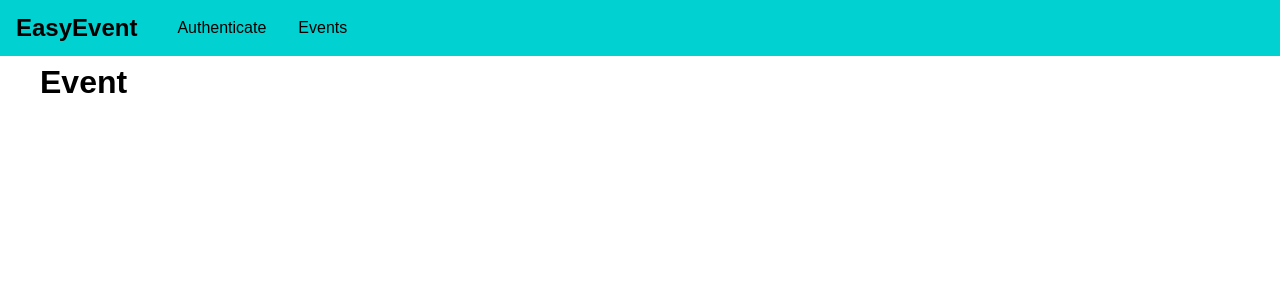
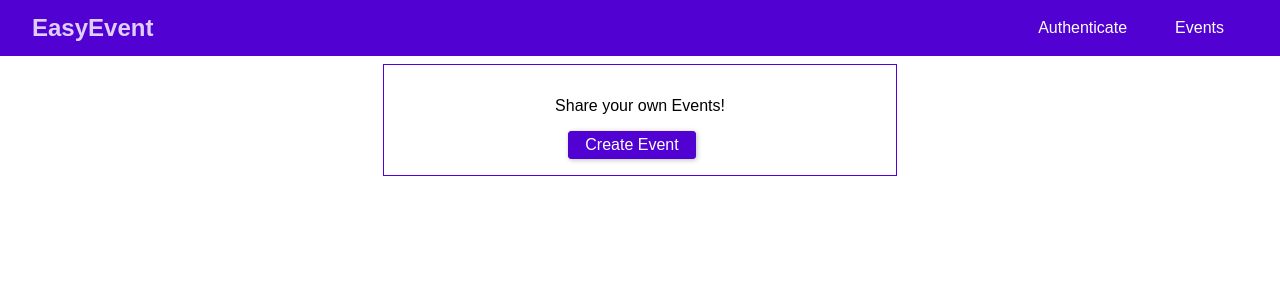
Before and after one commit to anju3684/GraphQL-Learning, a React (Create React App) app in the folder frontend/: page /events in a window 1280 px wide. Shown: the top 300 px of the page. Built offline with nearby package versions, Linux system fonts and the light colour scheme.

Commit message:
added model for events

```diff
--- a/frontend/src/App.js
+++ b/frontend/src/App.js
@@ -34,12 +34,13 @@
     <MainNavigation/>
     <main className="main_content">
       <Routes>
-        {!this.state.token && <Route path="/" element={<Navigate to="/auth"></Navigate>} exact></Route>}
+        {!this.state.token && <Route path="*" element={<Navigate to="/auth"></Navigate>} exact></Route>}
         {this.state.token && <Route path="/" element={<Navigate to="/events"></Navigate>} exact></Route>}
         {this.state.token && <Route path="/auth" element={<Navigate to="/events"></Navigate>} exact></Route>}
-        {!this.state.token && <Route path="/auth" element={<Auth/>}></Route>}
+
         <Route path="/events" element={<Event/>}></Route>
         {this.state.token && <Route path="/bookings" element={<Booking/>}></Route>}
+        {!this.state.token && <Route path="/auth" element={<Auth/>}></Route>}
       </Routes>
       </main>
       </AuthContext.Provider>
--- /dev/null
+++ b/frontend/src/components/Backdrop/Backdrop.css
@@ -0,0 +1,8 @@
+.backdrop {
+    position: fixed;
+    top: 0;
+    left: 0;
+    height: 100vh;
+    width: 100%;
+    background: rgba(0, 0, 0, 0.75);
+  }
--- /dev/null
+++ b/frontend/src/components/Backdrop/Backdrop.js
@@ -0,0 +1,7 @@
+import React from 'react';
+
+import './Backdrop.css';
+
+const backdrop = props => <div className="backdrop"></div>;
+
+export default backdrop;
--- /dev/null
+++ b/frontend/src/components/Modal/Modal.css
@@ -0,0 +1,36 @@
+.modal {
+    width: 90%;
+    background: white;
+    box-shadow: 0 2px 8px rgba(0, 0, 0, 0.26);
+    position: fixed;
+    top: 20vh;
+    left: 5%;
+  }
+
+  .modal__header {
+    padding: 1rem;
+    background: #5101d1;
+    color: white;
+  }
+
+  .modal__header h1 {
+    margin: 0;
+    font-size: 1.25rem;
+  }
+
+  .modal__content {
+    padding: 1rem;
+  }
+
+  .modal__actions {
+    display: flex;
+    justify-content: flex-end;
+    padding: 1rem;
+  }
+
+  @media (min-width: 768px) {
+    .modal {
+      width: 30rem;
+      left: calc((100% - 30rem) / 2);
+    }
+  }
--- /dev/null
+++ b/frontend/src/components/Modal/Modal.js
@@ -0,0 +1,26 @@
+import React from 'react';
+
+import './Modal.css';
+
+const modal = props => (
+  <div className="modal">
+    <header className="modal__header">
+      <h1>{props.title}</h1>
+    </header>
+    <section className="modal__content">{props.children}</section>
+    <section className="modal__actions">
+      {props.canCancel && (
+        <button className="btn" onClick={props.onCancel}>
+          Cancel
+        </button>
+      )}
+      {props.canConfirm && (
+        <button className="btn" onClick={props.onConfirm}>
+          Confirm
+        </button>
+      )}
+    </section>
+  </div>
+);
+
+export default modal;
--- a/frontend/src/components/Navigation/MainNavigation.css
+++ b/frontend/src/components/Navigation/MainNavigation.css
@@ -4,15 +4,18 @@
   top: 0;
   width: 100%;
   height: 3.5rem;
-    background: #01d1d1;
-    padding: 0 1rem;
+  background: #5101d1;
+  padding: 0 2rem;
   display: flex;
   align-items: center;
+  justify-content: space-between;
+  box-sizing: border-box;
 }
 
 .main-navigation__logo h1 {
   margin: 0;
   font-size: 1.5rem;
+  color: #dfcefc;
 }
 
 .main-navigation__items {
@@ -24,19 +27,32 @@
   list-style: none;
   padding: 0;
   margin: 0;
+  align-items: center;
 }
 
 .main-navigation__items li {
   margin: 0 1rem;
 }
 
-  .main-navigation__items a {
+.main-navigation__items a,
+.main-navigation__items button {
   text-decoration: none;
-    color: #000;
+  color: white;
+  padding: 0.25rem 0.5rem;
+  border: none;
+  font: inherit;
+  background: transparent;
+  cursor: pointer;
+  vertical-align: middle;
+  margin: 0;
 }
 
 .main-navigation__items a:hover,
 .main-navigation__items a:active,
-  .main-navigation__items a.active {
-      color: #f8e264;
+.main-navigation__items a.active,
+.main-navigation__items button:hover,
+.main-navigation__items button:active {
+  background: #ffffff;
+  color: #5101d1;
+  border-radius: 5px;
 }
--- a/frontend/src/components/Navigation/mainNavigation.js
+++ b/frontend/src/components/Navigation/mainNavigation.js
@@ -15,16 +15,22 @@
           <nav className="main-navigation__items">
             <ul>
               {!context.token && (
-              <li>
-                <Link to="/auth">Authenticate</Link>
-              </li>)}
+                <li>
+                  <Link to="/auth">Authenticate</Link>
+                </li>
+              )}
               <li>
                 <Link to="/events">Events</Link>
               </li>
               {context.token && (
-              <li>
-                <Link to="/bookings">Bookings</Link>
-              </li>)}
+                <>
+                <li>
+                  <Link to="/bookings">Bookings</Link>
+                </li>
+                <button onClick={context.logout}>logout</button>
+                </>
+              )}
+
             </ul>
           </nav>
         </header>
--- a/frontend/src/index.css
+++ b/frontend/src/index.css
@@ -3,3 +3,38 @@
   padding: 0;
   font-family: sans-serif;
 }
+
+.form-control label,
+.form-control input {
+  width: 100%;
+  display: block;
+}
+
+.form-control label {
+  margin-bottom: 0.5rem;
+}
+
+.form-control {
+  margin-bottom: 1rem;
+}
+
+.form-actions button,
+.btn {
+  background: #5101d1;
+  font: inherit;
+  border: 1px solid #5101d1;
+  border-radius: 3px;
+  padding: 0.25rem 1rem;
+  margin-right: 1rem;
+  box-shadow: 1px 1px 5px rgba(0, 0, 0, 0.26);
+  color: white;
+  cursor: pointer;
+}
+
+.form-actions button:hover,
+.form-actions button:active,
+.btn:hover,
+.btn:active {
+  background: #6219d6;
+  border-color: #6219d6;
+}
--- a/frontend/src/pages/Auth.css
+++ b/frontend/src/pages/Auth.css
@@ -3,35 +3,3 @@
     max-width: 80%;
     margin: 5rem auto;
   }
-
-  .form-control label,
-  .form-control input {
-    width: 100%;
-    display: block;
-  }
-
-  .form-control label {
-    margin-bottom: 0.5rem;
-  }
-
-  .form-control {
-    margin-bottom: 1rem;
-  }
-
-  .form-actions button {
-    background: #01d1d1;
-    font: inherit;
-    border: 1px solid #01d1d1;
-    border-radius: 3px;
-    padding: 0.25rem 1rem;
-    margin-right: 1rem;
-    box-shadow: 1px 1px 5px rgba(0, 0, 0, 0.26);
-    color: white;
-    cursor: pointer;
-  }
-
-  .form-actions button:hover,
-  .form-actions button:active {
-      background: #01a7a7;
-      border-color: #01a7a7;
-  }
--- /dev/null
+++ b/frontend/src/pages/Event.css
@@ -0,0 +1,8 @@
+.events-control {
+    text-align: center;
+    border: 1px solid #5101d1;
+    padding: 1rem;
+    margin: 2rem auto;
+    width: 30rem;
+    max-width: 80%;
+  }
--- a/frontend/src/pages/Event.js
+++ b/frontend/src/pages/Event.js
@@ -1,9 +1,50 @@
-import React from 'react'
+import React, { Component } from 'react';
 
-function Event() {
-  return (
-    <h1>Event</h1>
-  )
+import Modal from '../components/Modal/Modal';
+import Backdrop from '../components/Backdrop/Backdrop';
+import './Event.css';
+
+class Event extends Component {
+  state = {
+    creating: false
+  };
+
+  startCreateEventHandler = () => {
+    this.setState({ creating: true });
+  };
+
+  modalConfirmHandler = () => {
+    this.setState({ creating: false });
+  };
+
+  modalCancelHandler = () => {
+    this.setState({ creating: false });
+  };
+
+  render() {
+    return (
+      <React.Fragment>
+        {this.state.creating && <Backdrop />}
+        {this.state.creating && (
+          <Modal
+            title="Add Event"
+            canCancel
+            canConfirm
+            onCancel={this.modalCancelHandler}
+            onConfirm={this.modalConfirmHandler}
+          >
+            <p>Modal Content</p>
+          </Modal>
+        )}
+        <div className="events-control">
+          <p>Share your own Events!</p>
+          <button className="btn" onClick={this.startCreateEventHandler}>
+            Create Event
+          </button>
+        </div>
+      </React.Fragment>
+    );
+  }
 }
 
-export default Event
+export default Event;
```
Lines whose indentation alone changed are shown as unchanged.
